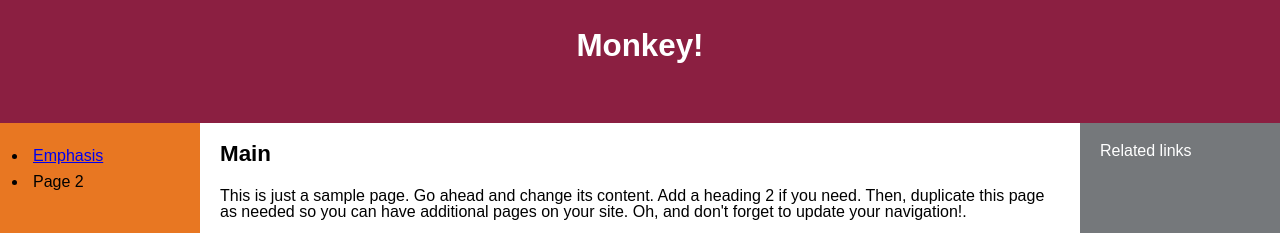
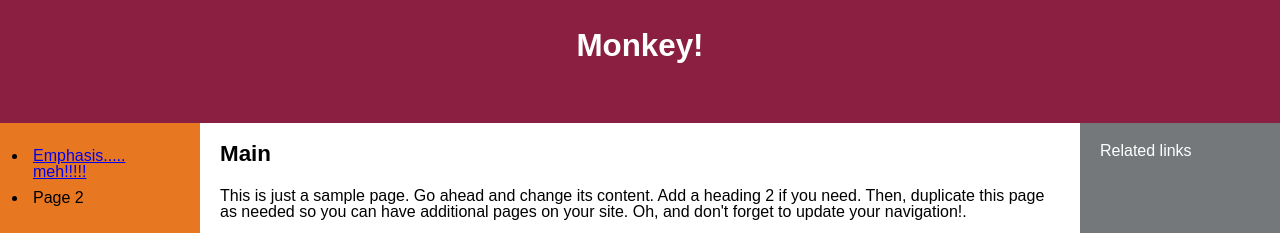
Before and after one commit to carlosevia/design-principles, a plain HTML site: page index.html in a window 1280 px wide. Shown: the top 233 px of the page. Drawn offline with Linux system fonts and the light colour scheme.

```diff
--- a/index.html
+++ b/index.html
@@ -12,7 +12,7 @@
       <header><h1>Monkey!</h1></header>
    <nav>
       <ul>
-          <li><a href="emphasis.html">Emphasis</a></li>
+          <li><a href="emphasis.html">Emphasis..... meh!!!!!</a></li>
           <li>Page 2</li></ul>
       </nav>
    <main>
```
